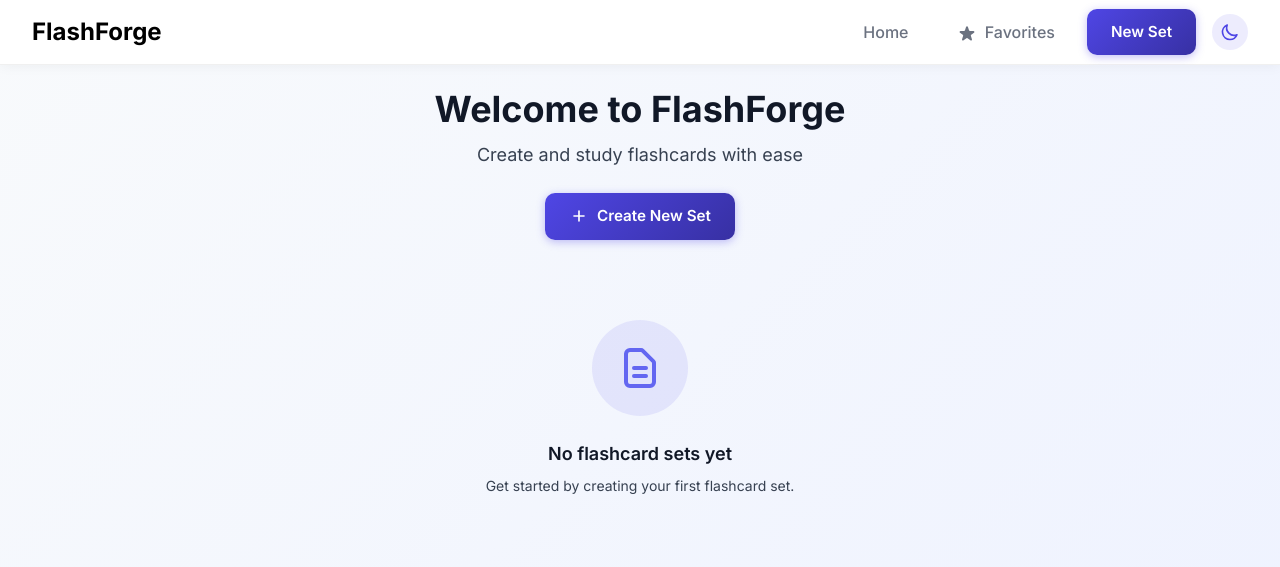
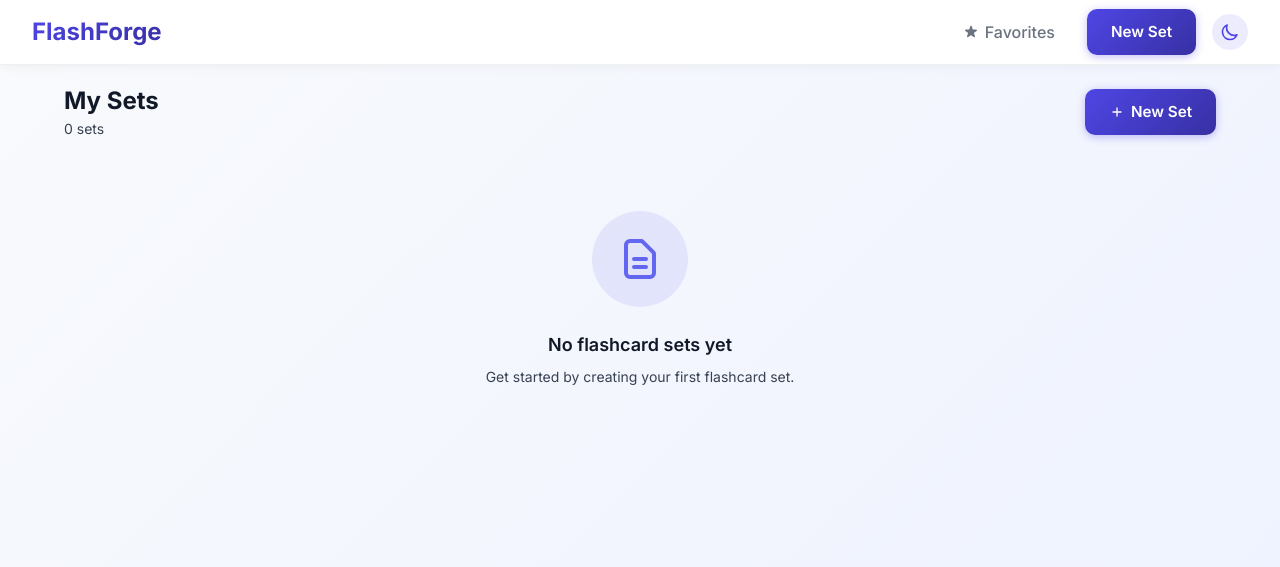
Before and after one commit to NathanielDSmith/Flashforge, a Flask app: page / in a window 1280 px wide. Shown: the top 567 px of the page. Run offline with Flask 3, Linux system fonts and the light colour scheme; some libraries are stand-ins or nearby versions.

Commit message:
style: tighten layout, fix dark mode logo, remove hero section

```diff
--- a/static/css/flashcard.css
+++ b/static/css/flashcard.css
@@ -580,6 +580,29 @@ a.btn, button.btn, .btn {
     -webkit-text-fill-color: transparent;
     background-clip: text;
     font-weight: 800;
+}
+
+.nav-brand {
+    background: var(--primary-gradient);
+    -webkit-background-clip: text;
+    -webkit-text-fill-color: transparent;
+    background-clip: text;
+    font-weight: 800;
+    text-decoration: none;
+}
+
+[data-theme="dark"] .nav-brand {
+    background: linear-gradient(135deg, #a5b4fc 0%, #818cf8 100%);
+    -webkit-background-clip: text;
+    -webkit-text-fill-color: transparent;
+    background-clip: text;
+}
+
+.page-header {
+    display: flex;
+    justify-content: space-between;
+    align-items: center;
+    margin-bottom: 1.5rem;
 }
 
 .dark-mode-toggle {
--- a/templates/base.html
+++ b/templates/base.html
@@ -73,7 +73,7 @@
         {% endif %}
     {% endwith %}
 
-    <main class="max-w-7xl mx-auto py-6 sm:px-6 lg:px-8">
+    <main class="max-w-7xl mx-auto py-5 sm:px-6 lg:px-8">
         {% block content %}{% endblock %}
     </main>
 
--- a/templates/index.html
+++ b/templates/index.html
@@ -4,24 +4,26 @@
 
 {% block content %}
 <div class="px-4 sm:px-6 lg:px-8">
-    <div class="text-center mb-8">
-        <h1 class="text-4xl font-bold page-heading mb-3">Welcome to FlashForge</h1>
-        <p class="text-lg page-subheading mb-6">Create and study flashcards with ease</p>
-        <div class="flex justify-center space-x-4">
+    <div class="page-header">
+        <div>
+            <h1 class="text-2xl font-bold page-heading">My Sets</h1>
+            <p class="page-subheading text-sm mt-0.5">{{ sets|length }} set{{ 's' if sets|length != 1 else '' }}</p>
+        </div>
+        <div class="flex items-center gap-3">
+            {% if favorite_count > 0 %}
+            <a href="{{ url_for('favorites') }}" class="btn btn-secondary">
+                <svg class="w-4 h-4 mr-1.5" fill="currentColor" viewBox="0 0 20 20">
+                    <path d="M9.049 2.927c.3-.921 1.603-.921 1.902 0l1.07 3.292a1 1 0 00.95.69h3.462c.969 0 1.371 1.24.588 1.81l-2.8 2.034a1 1 0 00-.364 1.118l1.07 3.292c.3.921-.755 1.688-1.54 1.118l-2.8-2.034a1 1 0 00-1.175 0l-2.8 2.034c-.784.57-1.838-.197-1.539-1.118l1.07-3.292a1 1 0 00-.364-1.118L2.98 8.72c-.783-.57-.38-1.81.588-1.81h3.461a1 1 0 00.951-.69l1.07-3.292z"/>
+                </svg>
+                {{ favorite_count }} Starred
+            </a>
+            {% endif %}
             <a href="{{ url_for('new_set') }}" class="btn">
-                <svg class="w-5 h-5 mr-2" fill="none" stroke="currentColor" viewBox="0 0 24 24">
+                <svg class="w-4 h-4 mr-1.5" fill="none" stroke="currentColor" viewBox="0 0 24 24">
                     <path stroke-linecap="round" stroke-linejoin="round" stroke-width="2" d="M12 6v6m0 0v6m0-6h6m-6 0H6"></path>
                 </svg>
-                Create New Set
+                New Set
             </a>
-            {% if favorite_count > 0 %}
-            <a href="{{ url_for('favorites') }}" class="btn btn-secondary">
-                <svg class="w-5 h-5 mr-2" fill="currentColor" viewBox="0 0 20 20">
-                    <path d="M9.049 2.927c.3-.921 1.603-.921 1.902 0l1.07 3.292a1 1 0 00.95.69h3.462c.969 0 1.371 1.24.588 1.81l-2.8 2.034a1 1 0 00-.364 1.118l1.07 3.292c.3.921-.755 1.688-1.54 1.118l-2.8-2.034a1 1 0 00-1.175 0l-2.8 2.034c-.784.57-1.838-.197-1.539-1.118l1.07-3.292a1 1 0 00-.364-1.118L2.98 8.72c-.783-.57-.38-1.81.588-1.81h3.461a1 1 0 00.951-.69l1.07-3.292z"/>
-                </svg>
-                Favorites ({{ favorite_count }})
-            </a>
-            {% endif %}
         </div>
     </div>
 
@@ -44,7 +46,7 @@
         <div id="setsGrid" class="grid grid-cols-1 md:grid-cols-2 lg:grid-cols-3 gap-6">
             {% for set in sets %}
             <div class="card" data-title="{{ set.title|lower }}" data-description="{{ set.description|lower if set.description else '' }}" data-set-id="{{ set.id }}">
-                <div class="p-6">
+                <div class="p-5">
                     <div class="flex justify-between items-start mb-4">
                         <h3 class="text-xl font-semibold text-gray-900">{{ set.title }}</h3>
                         <div class="flex space-x-2">
@@ -65,18 +67,22 @@
                     </div>
 
                     {% if set.description %}
-                        <p class="text-gray-600 mb-4 text-sm">{{ set.description }}</p>
+                        <p class="text-gray-600 mb-4 text-sm leading-relaxed">{{ set.description }}</p>
                     {% endif %}
 
-                    <div class="flex items-center justify-between text-sm text-gray-500 mb-3">
-                        <span>{{ set.cards|length }} cards</span>
-                        <span>{{ set.created_at.split('T')[0] }}</span>
+                    <div class="card-footer">
+                        <div>
+                            <span class="card-count-badge">{{ set.cards|length }} cards</span>
+                            <span class="card-date">{{ set.created_at.split('T')[0] }}</span>
+                            <div class="last-score-badge mt-1" id="score-{{ set.id }}" style="display:none"></div>
+                        </div>
+                        <a href="{{ url_for('view_set', set_id=set.id) }}" class="btn card-study-btn">
+                            Study
+                            <svg class="w-3.5 h-3.5" fill="none" stroke="currentColor" viewBox="0 0 24 24">
+                                <path stroke-linecap="round" stroke-linejoin="round" stroke-width="2.5" d="M9 5l7 7-7 7"/>
+                            </svg>
+                        </a>
                     </div>
-
-                    <div class="last-score-badge" id="score-{{ set.id }}" style="display:none"></div>
-                    <a href="{{ url_for('view_set', set_id=set.id) }}" class="btn w-full text-center">
-                        Study Set
-                    </a>
                 </div>
             </div>
             {% endfor %}
--- a/templates/partials/navigation.html
+++ b/templates/partials/navigation.html
@@ -2,14 +2,11 @@
     <div class="max-w-7xl mx-auto px-4 sm:px-6 lg:px-8">
         <div class="flex justify-between h-16">
             <div class="flex items-center">
-                <a href="{{ url_for('index') }}" class="text-2xl font-bold">
-                    FlashForge
-                </a>
+                <a href="{{ url_for('index') }}" class="nav-brand text-2xl font-bold">FlashForge</a>
             </div>
             <div class="flex items-center space-x-4">
-                <a href="{{ url_for('index') }}" class="nav-link">Home</a>
-                <a href="{{ url_for('favorites') }}" class="nav-link">
-                    <svg class="w-5 h-5 mr-1 inline" fill="currentColor" viewBox="0 0 20 20">
+                <a href="{{ url_for('favorites') }}" class="nav-link flex items-center gap-1.5">
+                    <svg class="w-4 h-4" fill="currentColor" viewBox="0 0 20 20">
                         <path d="M9.049 2.927c.3-.921 1.603-.921 1.902 0l1.07 3.292a1 1 0 00.95.69h3.462c.969 0 1.371 1.24.588 1.81l-2.8 2.034a1 1 0 00-.364 1.118l1.07 3.292c.3.921-.755 1.688-1.54 1.118l-2.8-2.034a1 1 0 00-1.175 0l-2.8 2.034c-.784.57-1.838-.197-1.539-1.118l1.07-3.292a1 1 0 00-.364-1.118L2.98 8.72c-.783-.57-.38-1.81.588-1.81h3.461a1 1 0 00.951-.69l1.07-3.292z"/>
                     </svg>
                     Favorites
```
Also changed, not shown: other parts of static/css/flashcard.css (+73 -4 lines).
